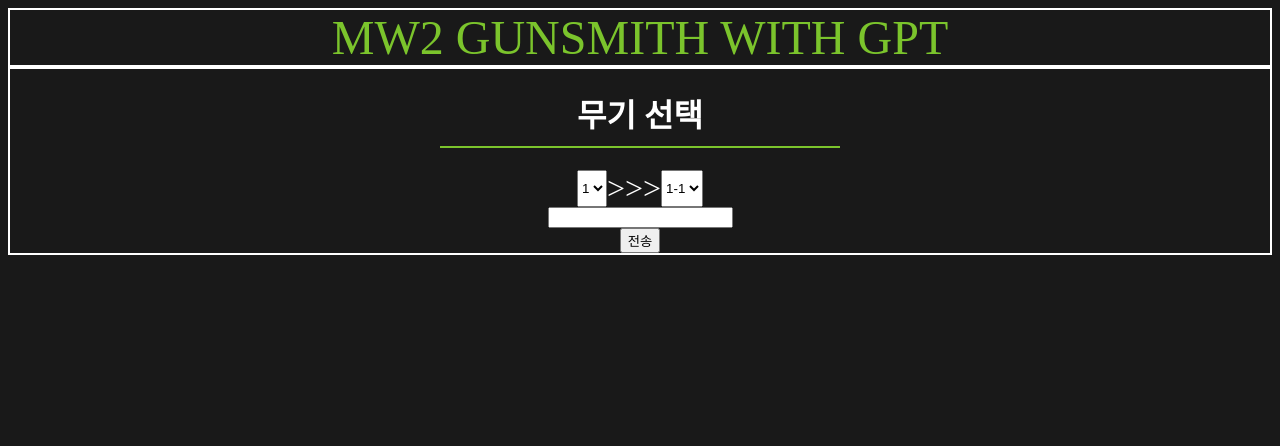
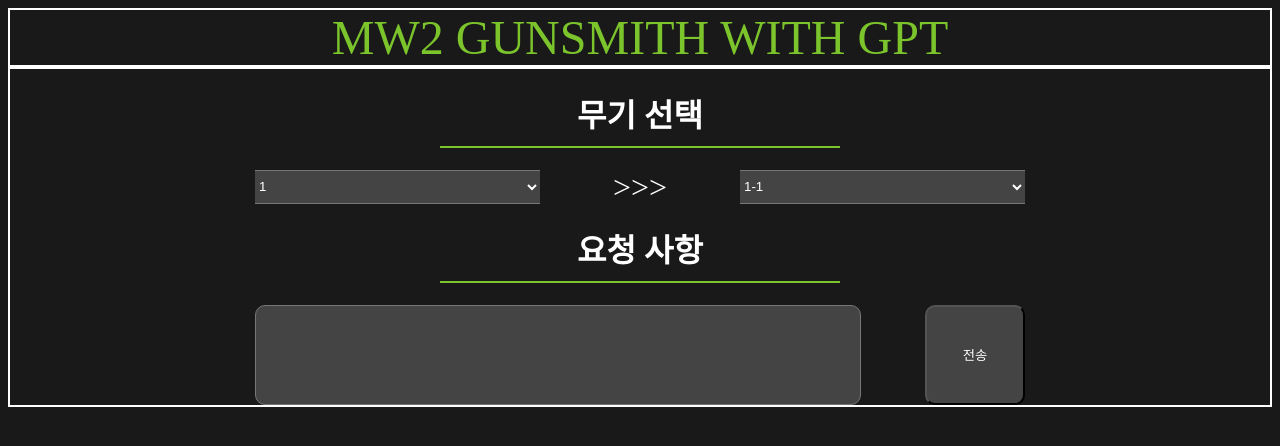
Before and after one commit to multihalbun/MW2-gunsmith-with-gpt, a plain HTML site: page index.html in a window 1280 px wide. Drawn offline with Linux system fonts and the light colour scheme.

Commit message:
230606 css 작업

```diff
--- a/index.html
+++ b/index.html
@@ -21,7 +21,7 @@
                 <option value="3">3</option>
                 <option value="4">4</option>
             </select>
-            <div>>>></div>
+            <div class="arrow">>>></div>
             <select name="weapon" id="weapon-select" class="selector">
                 <option value="1">1-1</option>
                 <option value="2">1-2</option>
@@ -29,8 +29,11 @@
                 <option value="4">1-4</option>
             </select>
         </div>
-        <input type="text" name="input-text" id="input-text">
-        <button type="button">전송</button>
+        <h1 class="h1">요청 사항</h1>
+        <div class="request-comment">
+            <textarea name="input-text" id="input-text" class="input-text"></textarea>
+            <button type="button" class="button">전송</button>
+        </div>
 
         <script src="main.js"></script>
     </main>
--- a/style.css
+++ b/style.css
@@ -2,7 +2,7 @@ body {
     background: #191919;
 }
 .header {
-    border: 2px solid white;
+    border: 2px solid #ffffff;
     display: flex;
     justify-content: center;
 }
@@ -11,7 +11,7 @@ body {
     color: #7bc42c;
 }
 .main {
-    border: 2px solid white;
+    border: 2px solid #ffffff;
     display: flex;
     flex-direction: column;
     align-items: center;
@@ -19,13 +19,49 @@ body {
 .h1 {
     width: 400px;
     border-bottom: 2px solid #7bc42c;
-    color: white;
+    color: #ffffff;
     text-align: center;
     padding-bottom: 10px;
 }
 .weapon-selector {
     display: flex;
-    flex-direction: row;
-    color: white;
+    justify-content: space-between;
+    color: #ffffff;
     font-size: 32px;
 }
+.selector {
+    border: 1px solid #777;
+    border-left: none;
+    border-right: none;
+    height: 34px;
+    width: 285px;
+    background: #444;
+    color: #ffffff;
+}
+.arrow {
+    width: 200px;
+    line-height: 34px;
+    text-align: center;
+}
+.request-comment {
+    display: flex;
+    justify-content: space-between;
+    width: 770px;
+}
+.input-text {
+    width: 600px;
+    height: auto;
+    border: 1px solid #777;
+    border-radius: 10px;
+    background: #444;
+    color: #ffffff;
+    resize: none;
+    font-size: 24px;
+}
+.button {
+    width: 100px;
+    height: 100px;
+    border-radius: 10px;
+    background: #444;
+    color: #ffffff;
+}
```
